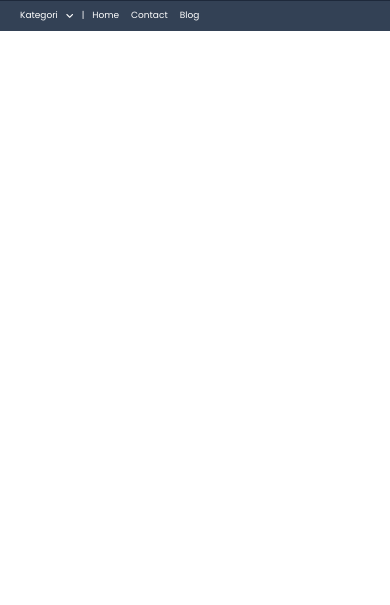
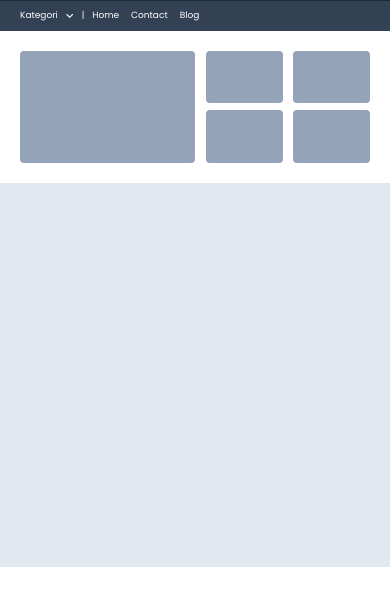
Before and after one commit to Rosamdani/E-Commerce, a website: page index.html in a window 390 px wide. Shown: the part 67-672 px from the top of the page. Drawn offline with Linux system fonts and the light colour scheme.

Commit message:
Responsive

```diff
--- a/index.html
+++ b/index.html
@@ -90,6 +90,24 @@
     </div>
   </nav>
 
+
+  <!-- Hero section -->
+  <div class="w-full px-5 h-28 md:h-80 lg:h-96 lg:px-28 flex my-5 lg:my-10 justify-between">
+    <div class="w-[50%] rounded h-full bg-slate-400"></div>
+    <div class="w-[47%] lg:w-[49%] h-full flex flex-col justify-between">
+      <div class="w-full h-[47%] lg:h-[49%] flex justify-between">
+        <div class="w-[47%] lg:w-[49%] h-full rounded bg-slate-400"></div>
+        <div class="w-[47%] lg:w-[49%] h-full rounded bg-slate-400"></div>
+      </div>
+      <div class="w-full h-[47%] lg:h-[49%] flex justify-between">
+        <div class="w-[47%] lg:w-[49%] h-full rounded bg-slate-400"></div>
+        <div class="w-[47%] lg:w-[49%] h-full rounded bg-slate-400"></div>
+      </div>
+    </div>
+  </div>
+
+  <div class="w-full h-96 bg-slate-200"></div>
+
 </body>
 
 </html>
```
Also changed, not shown: dist/output.css.
